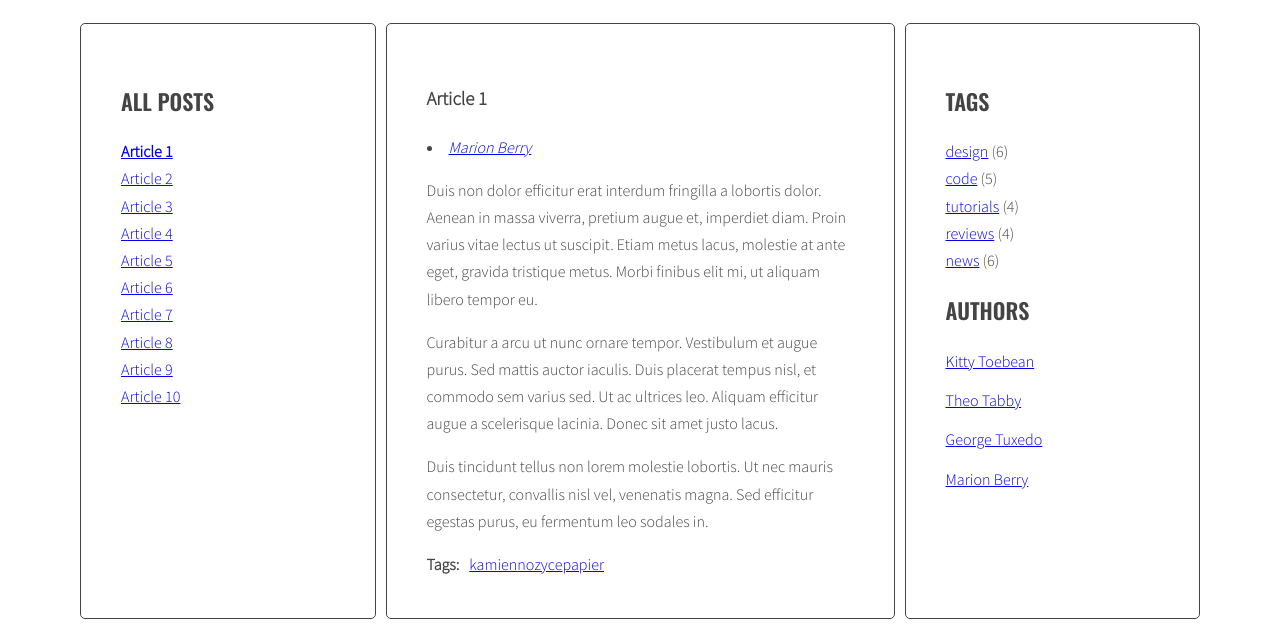
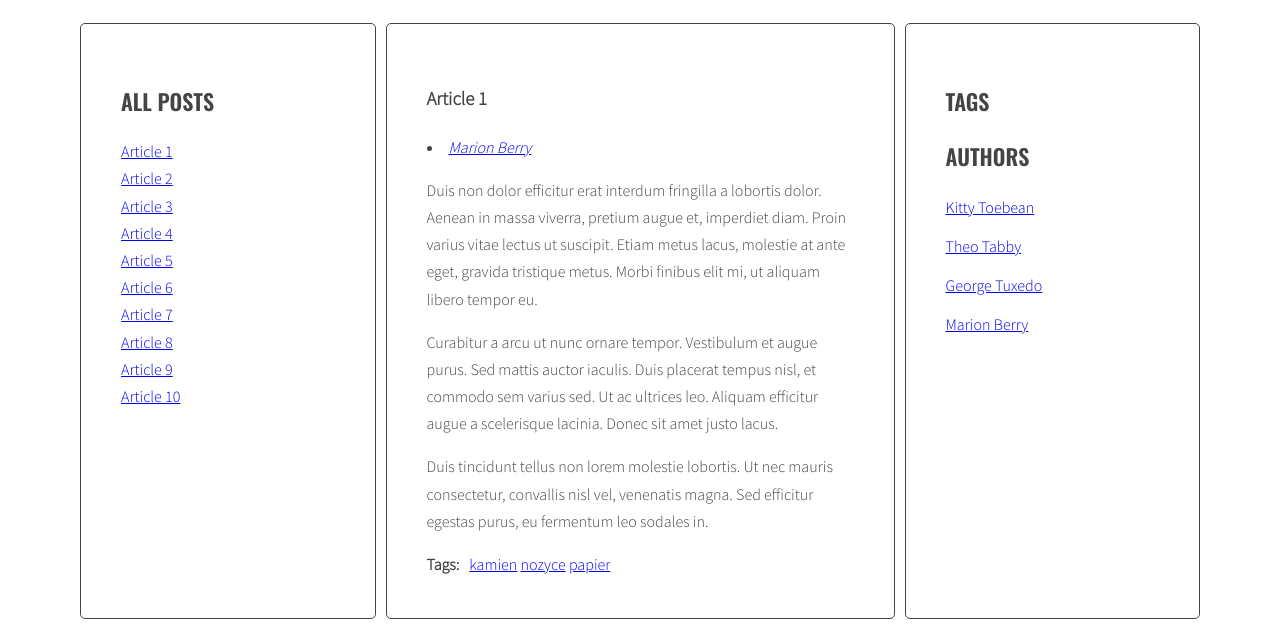
Before and after one commit to maciejpomaranski/javascript-blog, a website: page index.html in a window 1280 px wide. Shown: the part 220-847 px from the top of the page. Drawn offline with nearby package versions, Linux system fonts and the light colour scheme.

Commit message:
add alien code

```diff
--- a/index.html
+++ b/index.html
@@ -170,11 +170,6 @@
         <aside class="sidebar">
           <h2 class="section-title">Tags</h2>
           <ul class="list tags">
-            <li><a href="#">design</a> <span>(6)</span></li>
-            <li><a href="#">code</a> <span>(5)</span></li>
-            <li><a href="#">tutorials</a> <span>(4)</span></li>
-            <li><a href="#">reviews</a> <span>(4)</span></li>
-            <li><a href="#">news</a> <span>(6)</span></li>
           </ul>
           <h2 class="section-title">Authors</h2>
           <ul class="list authors">
--- a/js/script.js
+++ b/js/script.js
@@ -1,6 +1,13 @@
 'use strict';
 
-function titleClickHandler(event){
+const optArticleSelector = '.post',
+  optTitleSelector = '.post-title',
+  optTitleListSelector = '.titles',
+  optArticleTagsSelector = '.post-tags .list',
+  optArticleAuthorSelector = '.post .post-author';
+
+
+const titleClickHandler = function(event){
   event.preventDefault();
   const clickedElement = this;
   console.log('Link was clicked!');
@@ -18,7 +25,7 @@ function titleClickHandler(event){
   console.log('"clickedElement": ' + clickedElement);
 
   /*[DONE] remove class 'active' from all articles */
-  const activeArticles = document.querySelectorAll('.posts article.active');
+  const activeArticles = document.querySelectorAll('.posts .active');
 
   for(let activeArticle of activeArticles){
     activeArticle.classList.remove('active');
@@ -37,23 +44,21 @@ function titleClickHandler(event){
 
   /*[DONE] add class 'active' to the correct article */
   targetArticle.classList.add('active');
-}
+};
+/*
 const links = document.querySelectorAll('.titles a');
 
 for(let link of links){
   link.addEventListener('click', titleClickHandler);
 }
+*/
 
-const optArticleSelector = '.post',
-  optTitleSelector = '.post-title',
-  optArticleTagsSelector = '.post-tags .list';
-  //optTitleListSelector = '.titles';
 
 
 function generateTitleLinks(customSelector = ''){
 
   /*[DONE] remove contents of titleList */
-  const titleList = document.querySelectorAll(optTitleSelector);
+  const titleList = document.querySelector(optTitleListSelector);
   titleList.innerHTML = '';
   console.log('Contents of titleList removed');
 
@@ -89,93 +94,104 @@ function generateTitleLinks(customSelector = ''){
 }
 generateTitleLinks();
 
+
 function generateTags(){
+  /* find all articles */
+  const allArticles = document.querySelectorAll(optArticleSelector);
 
-
-  /* find all articles */
-  const articles = document.querySelectorAll(optArticleSelector);
-  console.log(articles);
   /* START LOOP: for every article: */
-  for (let article of articles) {
-
+  for (let article of allArticles){
 
     /* find tags wrapper */
-    const tags = article.querySelector(optArticleTagsSelector);
-    console.log(tags);
+    const tagWrapper = article.querySelector(optArticleTagsSelector);
+
     /* make html variable with empty string */
-    let html = '';
+    let tagHTML = '';
+
     /* get tags from data-tags attribute */
-    const articleTags = article.getAttribute('data-tags');
-    console.log ('aricleTags:' + articleTags);
+    const tags = article.getAttribute('data-tags');
 
     /* split tags into array */
-    const articleTagsArray = articleTags.split(' ');
-    console.log(articleTagsArray);
+    const tagsArray = tags.split(' ');
+
     /* START LOOP: for each tag */
-    for (let tag of articleTagsArray) {
-      console.log(tag);
+    for (let tag of tagsArray){
+
       /* generate HTML of the link */
-      const linkHTML = '<li><a href="#tag-' + tag + '"</a>' + tag +'</li>';
-      console.log (linkHTML);
+      const linkHTML = '<li><a href="#tag-' + tag + '">' + tag + '</a></li>';
 
       /* add generated code to html variable */
-      html = html + linkHTML;
+      tagHTML = tagHTML + ' ' + linkHTML;
 
     /* END LOOP: for each tag */
     }
+
     /* insert HTML of all the links into the tags wrapper */
-    tags.innerHTML = html;
+    tagWrapper.innerHTML = tagHTML;
+
   /* END LOOP: for every article: */
   }
 }
+
 generateTags();
 
 function tagClickHandler(event){
   /* prevent default action for this event */
   event.preventDefault();
+
   /* make new constant named "clickedElement" and give it the value of "this" */
   const clickedElement = this;
+
   /* make a new constant "href" and read the attribute "href" of the clicked element */
   const href = clickedElement.getAttribute('href');
   console.log('Href attribute get from the clicked tag: ' + href);
+
   /* make a new constant "tag" and extract tag from the "href" constant */
   const tag = href.replace('#tag-', '');
+
   /* find all tag links with class active */
-  const activeLinks =  document.querySelectorAll('a.active[href^="#tag-"]');
+  const activeLinks =  document.querySelectorAll('a.active[href^="#tag-"]'); //wszystkie aktywne a
+
   /* START LOOP: for each active tag link */
   for (let activeLink of activeLinks) {
+
     /* remove class active */
     activeLink.classList.remove('active');
   /* END LOOP: for each active tag link */
   }
+
   /* find all tag links with "href" attribute equal to the "href" constant */
   const targetTags = document.querySelectorAll('a[href="' + href + '"]');
+
   /* START LOOP: for each found tag link */
   for (let targetTag of targetTags) {
+
     /* add class active */
     targetTag.classList.add('active');
+
   /* END LOOP: for each found tag link */
   }
+
   /* execute function "generateTitleLinks" with article selector as argument */
   generateTitleLinks('[data-tags~="' + tag + '"]');
 }
 
 function addClickListenersToTags(){
   /* find all links to tags */
-  const tagLinks = document.querySelectorAll('.post-tags .list a, .tags.list a');
+  const tagLinks = document.querySelectorAll('.post .list a');
   console.log(tagLinks);
   /* START LOOP: for each link */
   for (let tagLink of tagLinks) {
 
     /* add tagClickHandler as event listener for that link */
     tagLink.addEventListener('click', tagClickHandler);
+
   /* END LOOP: for each link */
   }
 }
 addClickListenersToTags();
 
 function generateAuthors () {
-  const optArticleAuthorsSelector = '.post-author';
   /* find all articles */
   const articles = document.querySelectorAll(optArticleSelector);
   console.log('author' + articles);
@@ -184,9 +200,9 @@ function generateAuthors () {
   for(let article of articles) {
 
     /* find authors wrapper */
-    const authors = article.querySelector(optArticleAuthorsSelector);
+    const authors = article.querySelector(optArticleAuthorSelector);
     console.log('"Authors wrapper:" ' + authors);
-    console.log('"optArticleAuthorsSelector:" ' + optArticleAuthorsSelector);
+    console.log('"optArticleAuthorsSelector:" ' + optArticleAuthorSelector);
     /* make html variable with empty string */
     let html = '';
     /* get tags from data-author attribute */
@@ -220,7 +236,7 @@ function authorClickHandler(event) {
   console.log('href' + href);
 
   /* make a new constant "author" and extract author from the "href" constant */
-  const author = href.replace('#author-', '');
+  const author = href.replace('#', '');
   console.log('Author: ' + author);
 
   /* find all authors with class active */
@@ -247,7 +263,7 @@ authorClickHandler();
 
 function addClickListenersToAuthors () {
   //find all links to authors
-  const authorLinks = document.querySelectorAll('a[href^="#author-"]');
+  const authorLinks = document.querySelectorAll('.post .post-author a');
   //START LOOP: for each link
   for (let authorLink of authorLinks) {
   //add authorClickHandler as event listener for that link
```
